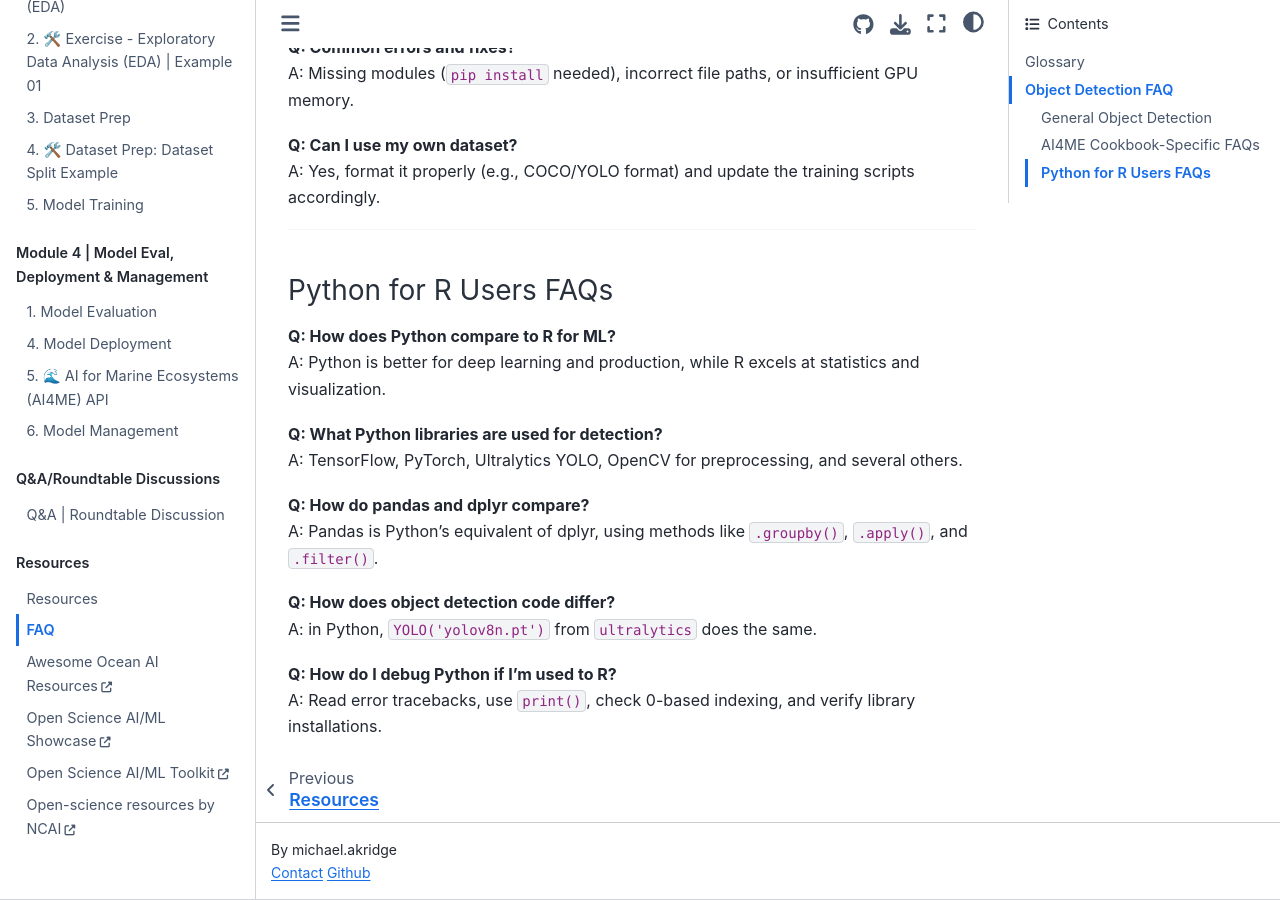
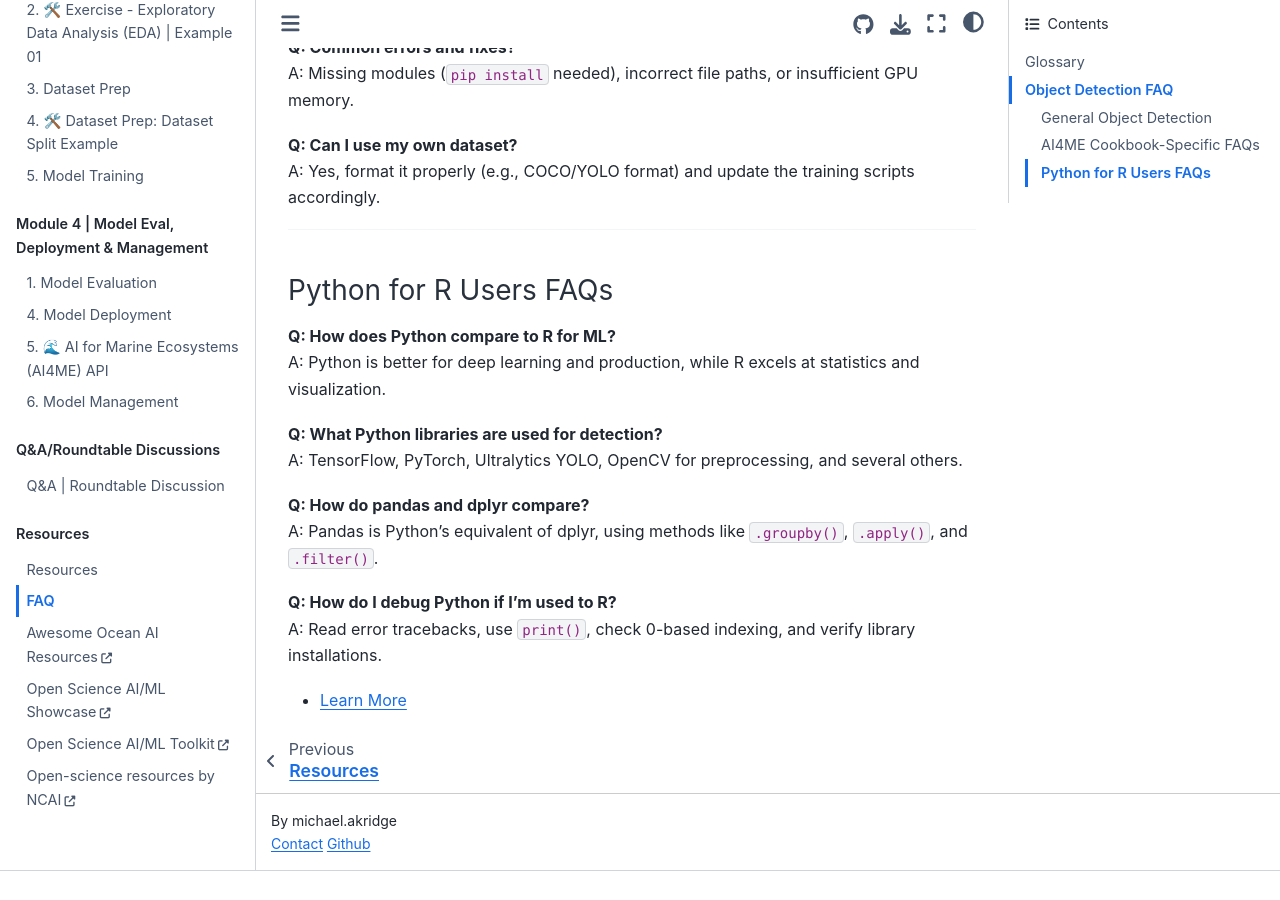
Before and after one commit to MichaelAkridge-NOAA/ai4me-cookbook, a Jupyter Book: the page built from content/02_faq.md, in a window 1280 px wide and 900 px high, scrolled down 1018 px. Built offline with Jupyter Book 1.0.4 settings and Sphinx 7.4.7 and the Sphinx Book theme 1.1.4, drawn with Linux system fonts in a browser that asks for light colours; pages that are not in the unit, such as notebooks, are missing from menus; after the commit the page ends 1889 px from its top, so only the background shows below that.

Commit message:
Update 02_faq.md

```diff
--- a/content/02_faq.md
+++ b/content/02_faq.md
@@ -47,8 +47,7 @@ A: TensorFlow, PyTorch, Ultralytics YOLO, OpenCV for preprocessing, and several
 **Q: How do pandas and dplyr compare?**
 A: Pandas is Python’s equivalent of dplyr, using methods like `.groupby()`, `.apply()`, and `.filter()`.
 
-**Q: How does object detection code differ?**
-A: in Python, `YOLO('yolov8n.pt')` from `ultralytics` does the same.
-
 **Q: How do I debug Python if I’m used to R?**
 A: Read error tracebacks, use `print()`, check 0-based indexing, and verify library installations.
+
+- [Learn More](https://rebeccabarter.com/blog/2023-09-11-from_r_to_python)
```
